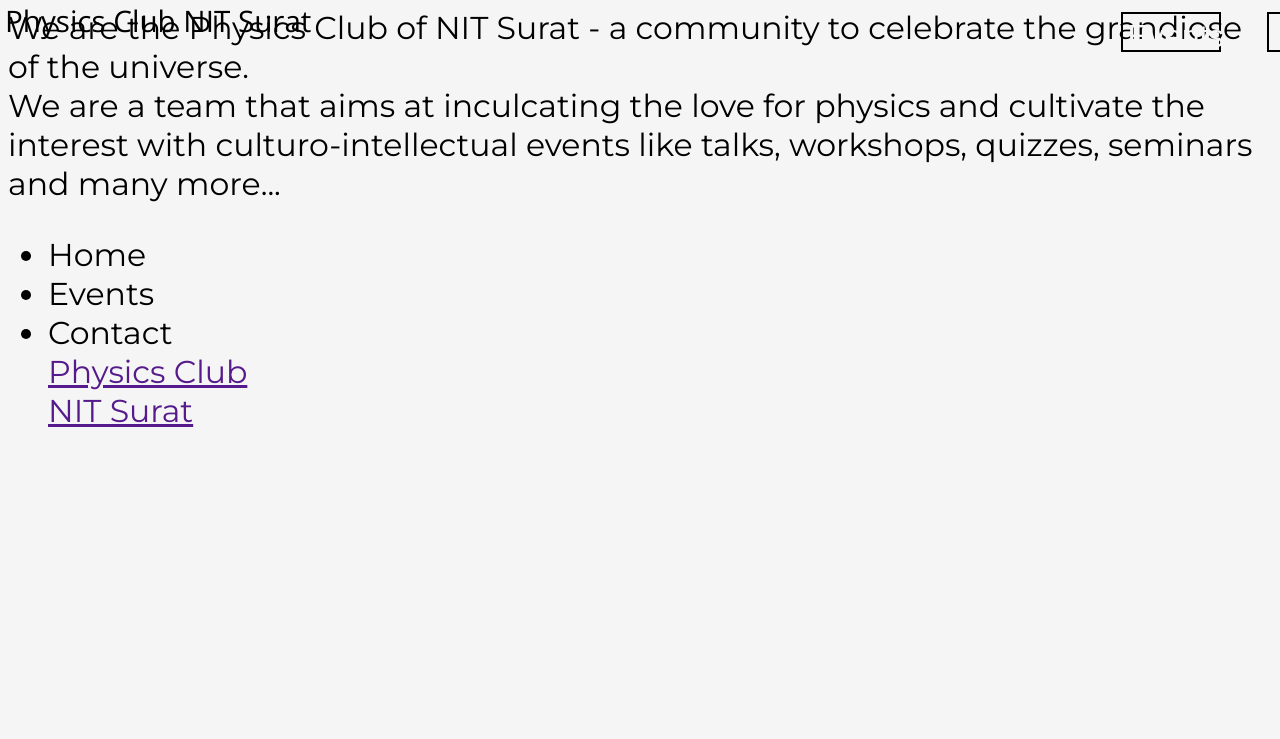
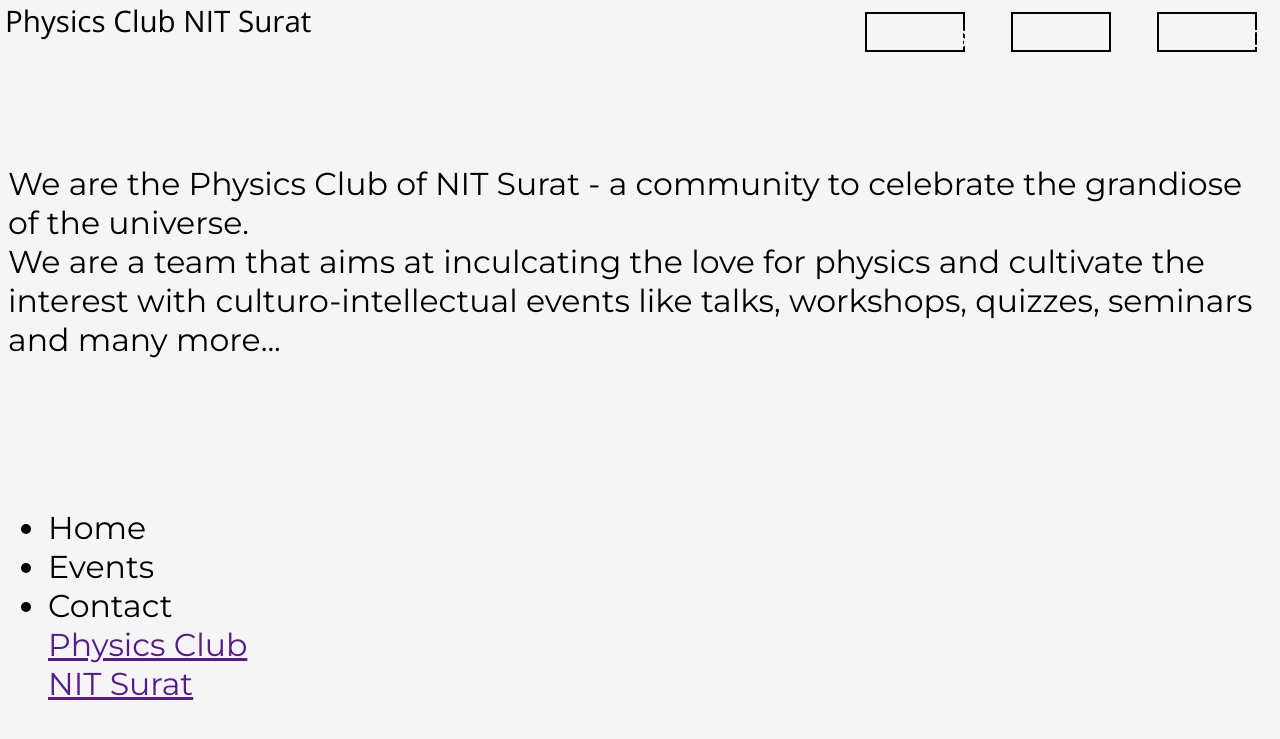
Before and after one commit to adithyarao3103/Physics-Club-Website-Trial, a Jekyll site: the page built from index.html, in a window 1280 px wide. Shown: the top 739 px of the page. Built offline with Jekyll 4.4.1, drawn with Linux system fonts in a browser that asks for light colours; some web fonts are replaced.

Commit message:
Add files via upload

```diff
--- a/assets/css/fixed.css
+++ b/assets/css/fixed.css
@@ -6,15 +6,6 @@
 	font-size: calc(6px + 2vw);
 }
 
-#navbar{
-	display: flex;
-	justify-content: flex-end;
-	width: 120vw;
-	height: calc(50px + 2vh);
-	position: fixed;
-	top: 0;
-	left: 0;
-}
 
 #home{
 	font-family: BioRhyme, Open Sans;
@@ -25,6 +16,17 @@
 	margin-top: -25px;
 	text-decoration: none;
 	color: black;
+}
+
+
+#navbar{
+	display: flex;
+	justify-content: flex-end;
+	width: 120vw;
+	height: calc(50px + 2vh);
+	position: fixed;
+	top: 0;
+	right: 0;
 }
 
 
```
Also changed, not shown: index.html (+8 -1 lines).
